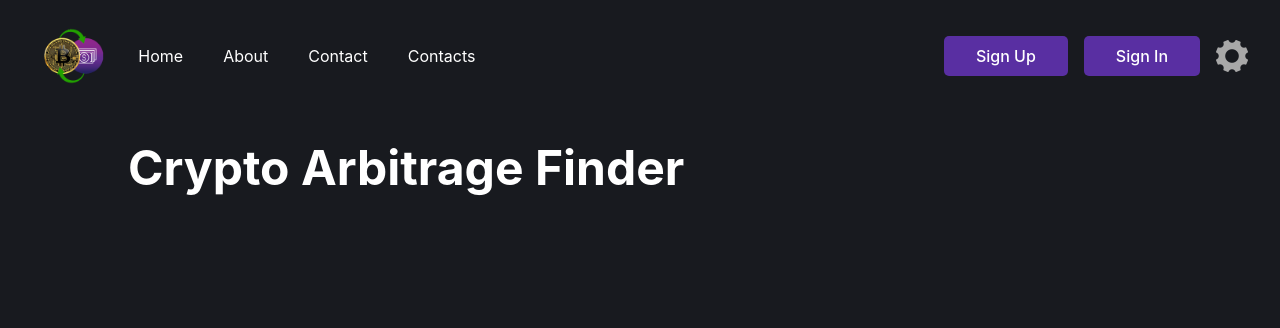
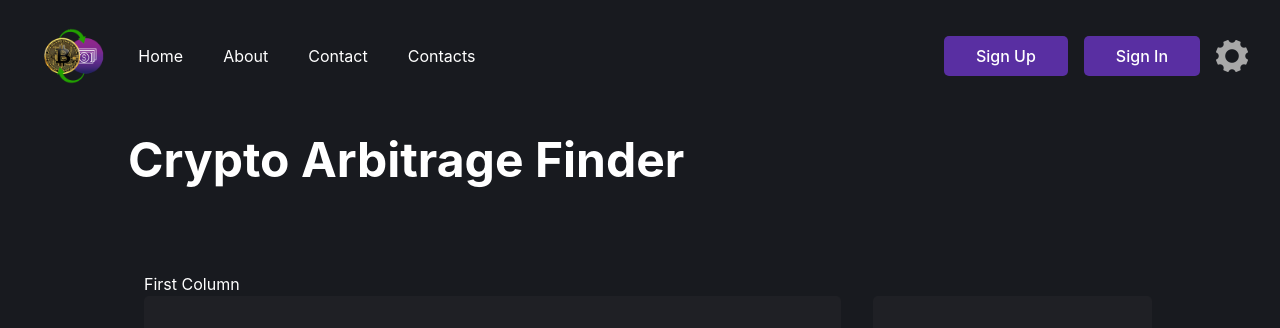
Before and after one commit to RValanki/Crypto-Arbitrage-Finder, a React (Create React App) app in the folder frontend/crypto-arbitrage-finder/: page / in a window 1280 px wide. Shown: the top 328 px of the page. Built offline with nearby package versions, Linux system fonts and the light colour scheme.

Commit message:
Added placeholder columns for main components

```diff
--- a/frontend/crypto-arbitrage-finder/src/pages/HomePage.jsx
+++ b/frontend/crypto-arbitrage-finder/src/pages/HomePage.jsx
@@ -7,9 +7,37 @@ const HomePage = () => {
     <div>
       <TopBar /> {/* Add the TopBar component here */}
 
-      <h1 class = "w-full h-[20vh] text-white font-bold text-50 ml-32 mt-10 text-5xl">Crypto Arbitrage Finder</h1>
+      <h1 className="w-full h-[10vh] text-white font-bold text-5xl ml-32 mt-8">
+        Crypto Arbitrage Finder
+      </h1>
+
+      {/* Flexbox layout with two columns */}
+      <div className="flex mt-10 ml-32 mr-28"> {/* Add margin-top for spacing */}
+        {/* First Column (3/4 width) */}
+        <div className="flex-[5] p-4">
+          <h2 className="text-white">First Column</h2>
+
+          <div className="w-full h-[100vh] bg-[#1F2025] rounded-[5px]">
+            {/* Content for the first column */}
+          </div>
+        </div>
+
+        {/* Second Column (1/4 width) */}
+        <div className="flex-[2] p-4 flex flex-col">
 
 
+          {/* Three Rows in Second Column */}
+          <div className=" h-[15vh] bg-[#1F2025] rounded-[5px] mt-6 mb-3 p-2">
+
+          </div>
+          <div className="h-[30vh] bg-[#1F2025] rounded-[5px] mb-3 p-2">
+
+          </div>
+          <div className=" h-[30vh] bg-[#1F2025] rounded-[5px] p-2">
+
+          </div>
+        </div>
+      </div>
     </div>
   );
 };
```
